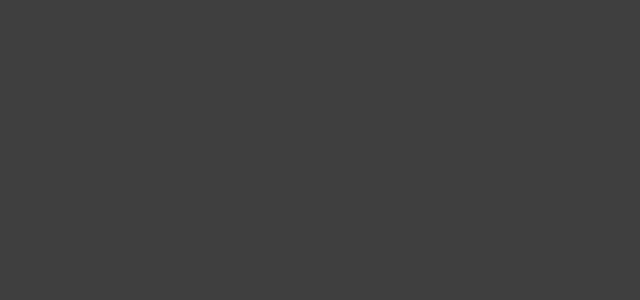
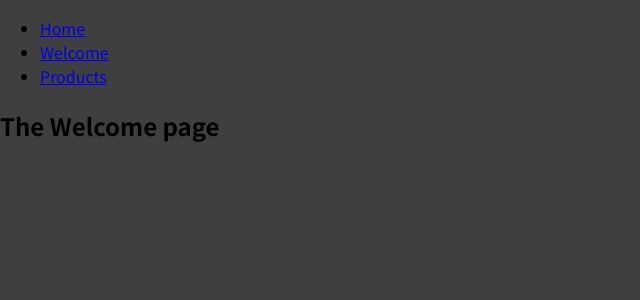
Before and after one commit to nthungvn/react-complete-guide, a JavaScript app: page / in a window 1280 px wide. Shown: the top 300 px of the page, without its empty margins (0-640 px from the left). Built offline with nearby package versions, Linux system fonts and the light colour scheme.

Commit message:
working with links

```diff
--- a/src/App.js
+++ b/src/App.js
@@ -1,16 +1,22 @@
 import { Route } from 'react-router';
+import MainHeader from './components/MainHeader';
 import Products from './pages/Products';
 import Welcome from './pages/Welcome';
 
 function App() {
   return (
     <div>
-      <Route path="/welcome">
-        <Welcome />
-      </Route>
-      <Route path="/products">
-        <Products />
-      </Route>
+      <header>
+        <MainHeader />
+      </header>
+      <main>
+        <Route path="/products">
+          <Products />
+        </Route>
+        <Route path={['/welcome', '/']}>
+          <Welcome />
+        </Route>
+      </main>
     </div>
   );
 }
--- /dev/null
+++ b/src/components/MainHeader.js
@@ -0,0 +1,21 @@
+import { Link } from "react-router-dom";
+
+const MainHeader = (props) => {
+  return (
+    <nav>
+      <ul>
+        <li>
+          <Link to="/">Home</Link>
+        </li>
+        <li>
+          <Link to="/welcome">Welcome</Link>
+        </li>
+        <li>
+          <Link to="/products">Products</Link>
+        </li>
+      </ul>
+    </nav>
+  );
+};
+
+export default MainHeader;
--- /dev/null
+++ b/src/pages/Home.js
@@ -0,0 +1,5 @@
+const Home = (props) => {
+  return;
+};
+
+export default Home;
```
